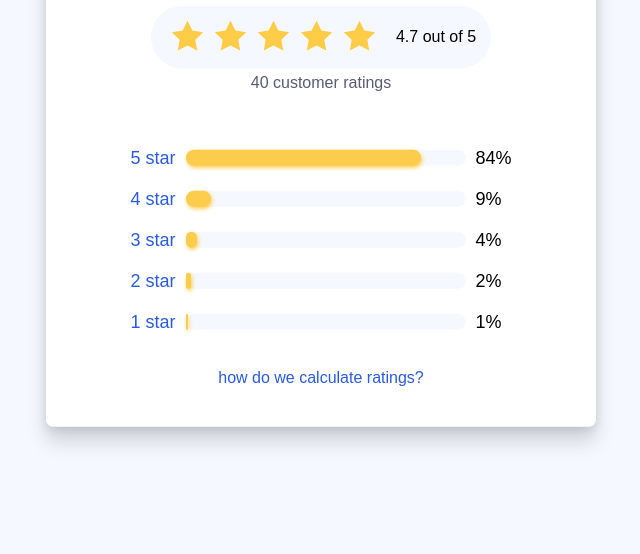
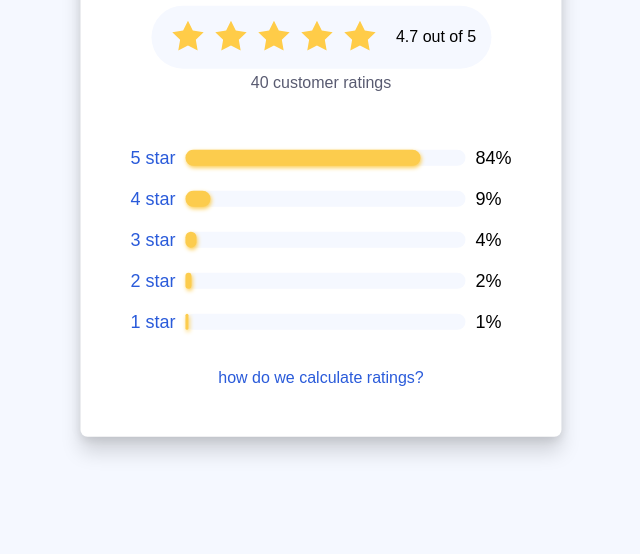
Before and after one commit to vilbergs/uidesigndaily-exercises, a plain HTML site: page ratings-card/index.html in a window 1280 px wide. Shown: the part 246-800 px from the top of the page, without its empty margins (319-959 px from the left). Drawn offline with Linux system fonts and the light colour scheme; a web font is replaced by a local one.

Commit message:
Minor Fixes

```diff
--- a/ratings-card/styles.css
+++ b/ratings-card/styles.css
@@ -19,7 +19,7 @@ body {
 
 body {
   background-color: var(--main-bg-color);
-  width: 100%;
+  white-space: nowrap; /* I don't want any text to wrap in the card */
 }
 
 .container {
@@ -34,9 +34,7 @@ body {
   flex-direction: column;
   align-items: center;
   background-color: var(--card-background-color);
-  margin: 0 auto;
-  padding: 40px 0;
-  width: 550px;
+  padding: 50px;
   border-radius: 7px;
   box-shadow: 0 15px 20px rgba(0, 0, 0, 0.15), 0 3px 10px rgba(0, 0, 0, 0.1);
 }
```
